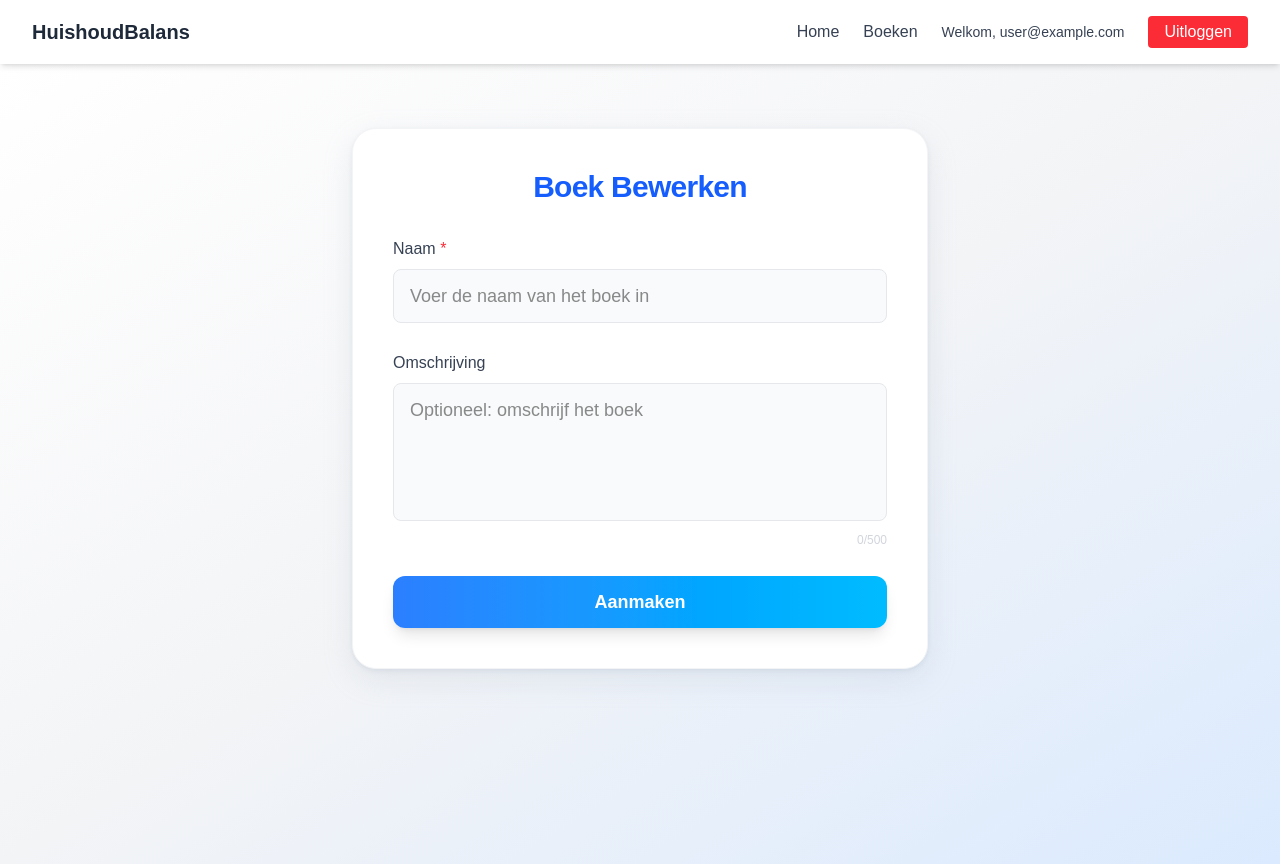
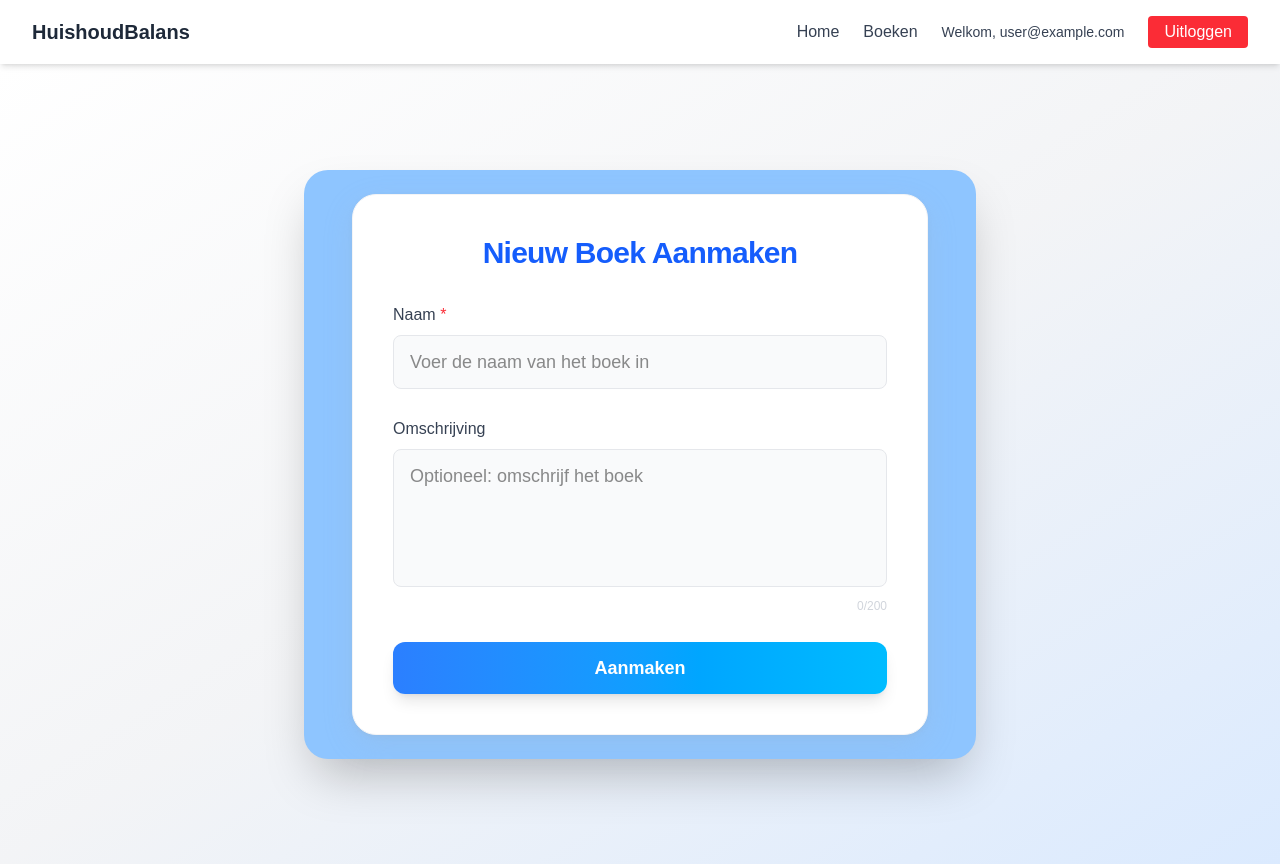
Before and after one commit to DanielReemer/ADWEB-WouterDani-l, a Next.js app in the folder housekeeping_daniel_wouter/: page /books/create in a window 1280 px wide. Built offline with nearby package versions, Linux system fonts and the light colour scheme; no server answers; sample sign-in values are in the browser's storage.

Commit message:
suggestions

```diff
--- a/housekeeping_daniel_wouter/src/app/books/BookForm.tsx
+++ b/housekeeping_daniel_wouter/src/app/books/BookForm.tsx
@@ -14,6 +14,7 @@ interface BookFormProps {
   initialData: BookFormData;
   onSubmit: (data: BookFormData) => void;
   submitButtonLabel?: string;
+  formHeading?: string;
   loading?: boolean;
   globalError?: string;
 }
@@ -22,6 +23,7 @@ export default function BookForm({
   initialData,
   onSubmit,
   submitButtonLabel = "Opslaan",
+  formHeading = "Boek Formulier",
   loading = false,
   globalError,
 }: BookFormProps) {
@@ -76,7 +78,7 @@ export default function BookForm({
       }}
     >
       <h1 className="text-3xl font-extrabold text-center text-blue-600 mb-8 tracking-tight">
-        Boek Bewerken
+        {formHeading}
       </h1>
 
       {globalError && (
@@ -130,7 +132,7 @@ export default function BookForm({
           value={form.description}
           onChange={handleChange}
           rows={4}
-          maxLength={500}
+          maxLength={200}
           disabled={loading}
         />
         <div className="flex justify-between text-xs mt-1">
@@ -142,7 +144,7 @@ export default function BookForm({
             {form.errors?.description || ""}
           </span>
           <span className="text-gray-300">
-            {form.description?.length || 0}/500
+            {form.description?.length || 0}/200
           </span>
         </div>
       </div>
--- a/housekeeping_daniel_wouter/src/app/books/[slug]/edit/page.tsx
+++ b/housekeeping_daniel_wouter/src/app/books/[slug]/edit/page.tsx
@@ -77,22 +77,25 @@ export default function EditBookPage() {
   };
 
   return (
-    <section className="flex w-full flex-col items-center p-6 space-y-6">
+    <section className="flex w-full bg-blue-300 rounded rounded-3xl shadow-2xl max-w-2xl flex-col items-center p-6 space-y-6">
       <BookForm
         initialData={initialForm}
         onSubmit={handleUpdate}
         submitButtonLabel="Opslaan"
+        formHeading="Boek Bewerken"
         loading={loading}
         globalError={globalError}
       />
 
+      <div className="flex justify-center bg-white rounded rounded-3xl shadow-2xl max-w-xl p-5 w-full mt-4">
         <button
           onClick={handleArchive}
           disabled={archiving || loading}
-        className="mt-4 px-4 py-2 bg-red-600 text-white rounded hover:bg-red-700 hover:cursor-pointer disabled:opacity-50"
+          className="px-4 py-2 bg-red-600 text-white rounded hover:bg-red-700 hover:cursor-pointer disabled:opacity-50"
         >
           {archiving ? "Archiveren..." : "Archiveren"}
         </button>
+      </div>
     </section>
   );
 }
--- a/housekeeping_daniel_wouter/src/app/books/create/page.tsx
+++ b/housekeeping_daniel_wouter/src/app/books/create/page.tsx
@@ -30,11 +30,12 @@ export default function CreateBookPage() {
   };
 
   return (
-    <section className="flex w-full justify-center p-6">
+    <section className="flex w-full bg-blue-300 rounded rounded-3xl shadow-2xl max-w-2xl flex-col items-center p-6 space-y-6">
       <BookForm
         initialData={initialForm}
         onSubmit={handleCreate}
         submitButtonLabel="Aanmaken"
+        formHeading="Nieuw Boek Aanmaken"
         loading={loading}
         globalError={globalError}
       />
--- a/housekeeping_daniel_wouter/src/app/books/layout.tsx
+++ b/housekeeping_daniel_wouter/src/app/books/layout.tsx
@@ -4,7 +4,7 @@ import React from "react";
 
 export default function BookDetailLayout({ children }: { children: React.ReactNode }) {
   return (
-    <div className="min-h-screen flex align-center justify-center bg-gradient-to-br p-10 from-white via-gray-100 to-blue-100 px-4">
+    <div className="min-h-screen flex items-center justify-center bg-gradient-to-br p-10 from-white via-gray-100 to-blue-100 px-4">
       {children}
     </div>
   );
```
Lines whose indentation alone changed are shown as unchanged.
